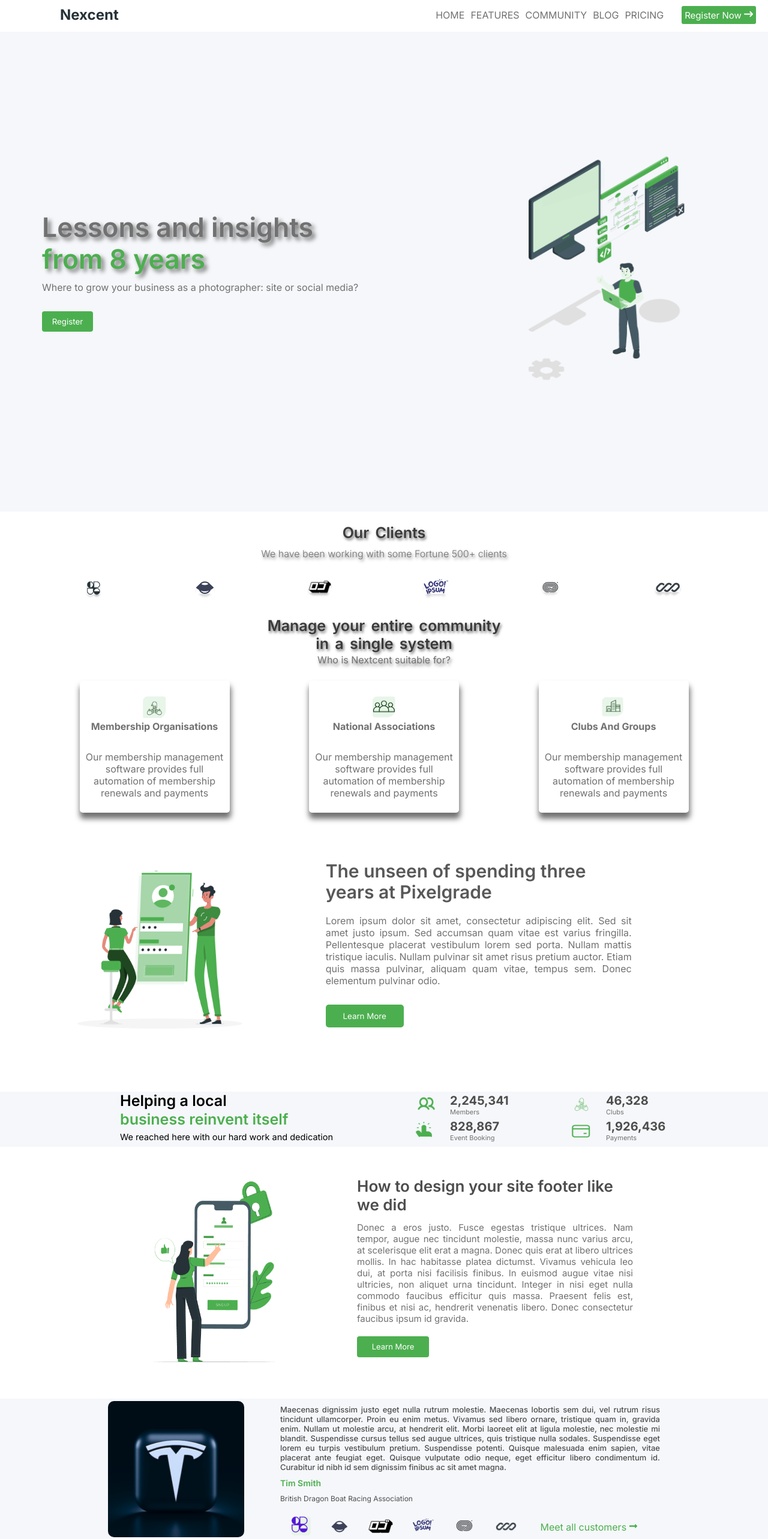
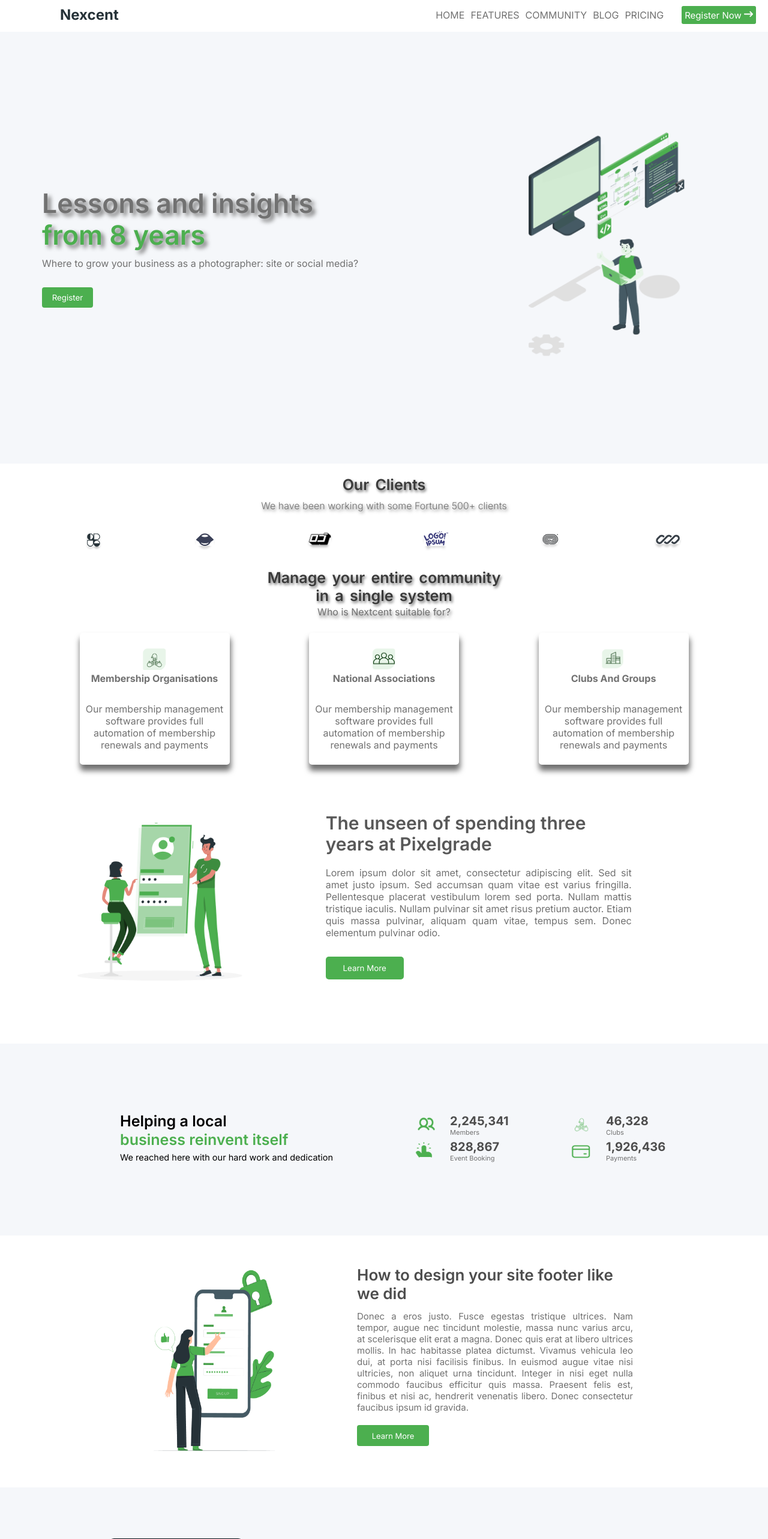
Before and after one commit to A-DILEEP/Landingpage, a React (Create React App) app: page / in a window 1280 px wide. Shown: the top 2566 px of the page at 60% size. Built offline with nearby package versions, Linux system fonts and the light colour scheme.

Commit message:
changed some css styling

```diff
--- a/src/containers/customers/customers.css
+++ b/src/containers/customers/customers.css
@@ -2,7 +2,7 @@
     display: flex;
     flex-direction: row;
     width: auto;
-    height: auto;
+    height: 50vh;
     align-items: center;
     font-family: var(--font-family);
     background-color: var(--silver-bg);
--- a/src/containers/footer/footer.css
+++ b/src/containers/footer/footer.css
@@ -23,6 +23,10 @@
   width: 150px;
   height: 40px;
   background-color: var(--color-green);
+  cursor: pointer;
+}
+.getADemo button:hover{
+  box-shadow: 1px 1px 16px var(--color-green);
 }
 .footer-bottom {
   background-color: #263238;
--- a/src/containers/header/header.css
+++ b/src/containers/header/header.css
@@ -8,7 +8,7 @@
   margin-top: 13px;
   justify-content: center;
   align-items: center;
-  height: 100vh;
+  height: 90vh;
   line-height: 30px;
   width: 100%;
 }
--- a/src/containers/helping/helping.css
+++ b/src/containers/helping/helping.css
@@ -1,7 +1,7 @@
 .helping {
   display: flex;
   width: 100%;
-  height: auto;
+  height: 40vh;
   background-color: var(--silver-bg);
   align-items: center;
 }
```
